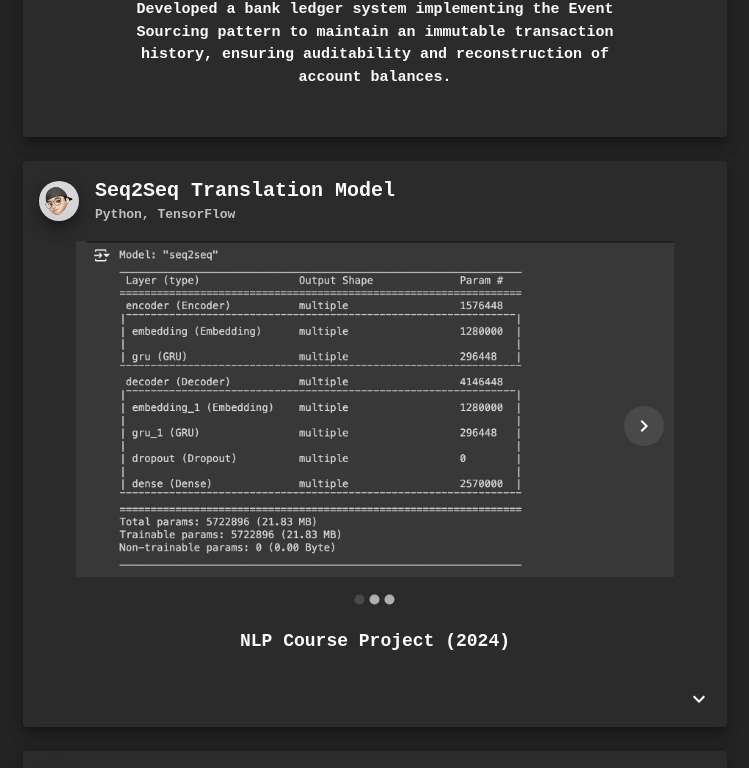
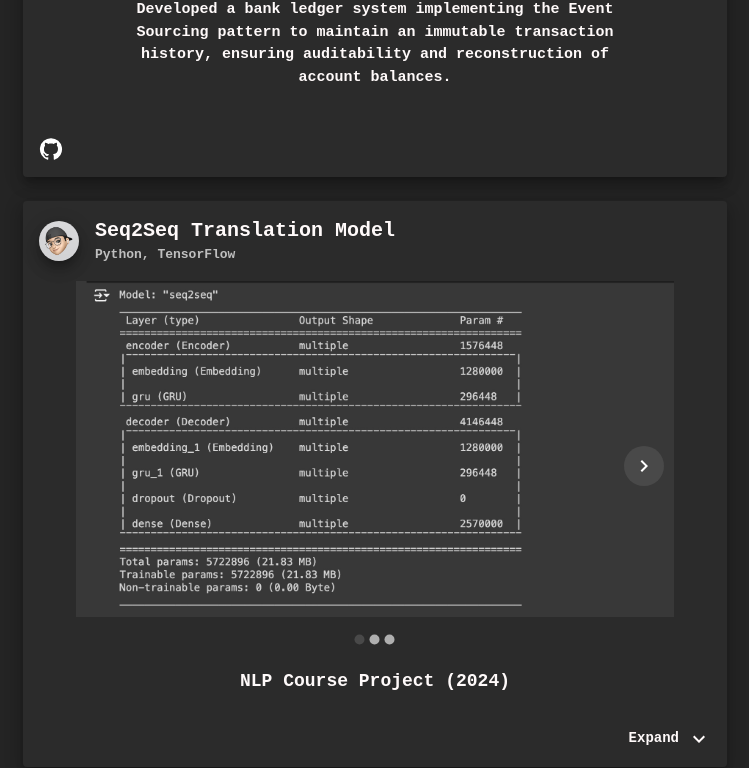
Before and after one commit to Jason-Wuuuu/Jason, a React (Vite) app: page /projects in a window 1280 px wide. Shown: the part 979-1747 px from the top of the page, without its empty margins (265-1014 px from the left). Built offline with nearby package versions, Linux system fonts and the light colour scheme.

Commit message:
project update

```diff
--- a/src/components/ProjectCard.jsx
+++ b/src/components/ProjectCard.jsx
@@ -15,6 +15,7 @@ import {
   Tooltip,
   Box,
   Divider,
+  Link,
 } from "@mui/material";
 
 import Carousel from "react-material-ui-carousel";
@@ -25,16 +26,39 @@ import {
   ExpandMore as ExpandMoreIcon,
 } from "@mui/icons-material";
 
-const ExpandMore = styled(({ expand, ...other }) => <IconButton {...other} />)(
-  ({ theme, expand }) => ({
-    transform: !expand ? "rotate(0deg)" : "rotate(180deg)",
-    marginLeft: "auto",
-    transition: theme.transitions.create("transform", {
-      duration: theme.transitions.duration.shortest,
+const ExpandMore = styled(({ expand, onClick, ...other }) => {
+  return (
+    <Link
+      component="button"
+      onClick={onClick}
+      underline="hover"
+      sx={{
+        display: "flex",
+        alignItems: "center",
+        ml: "auto",
+        color: "inherit",
+        "&:hover": {
+          cursor: "pointer",
+        },
+      }}
+      {...other}
+    >
+      <Typography variant="body2" fontWeight="bold">
+        {expand ? "Collapse" : "Expand"}
+      </Typography>
+      <ExpandMoreIcon
+        sx={{
+          m: 1,
+          transform: expand ? "rotate(180deg)" : "rotate(0deg)",
+          transition: (theme) =>
+            theme.transitions.create("transform", {
+              duration: theme.transitions.duration.short,
             }),
-  })
+        }}
+      />
+    </Link>
   );
-
+})(() => ({}));
 const ProjectDescription = React.memo(({ description }) => (
   <Typography
     align="center"
@@ -182,7 +206,6 @@ const ProjectCard = React.memo(({ project }) => {
           )}
 
           {project.screenshots.length > 0 && (
-            <Tooltip title={expanded ? "Collapse" : "Expand"} placement="top">
             <ExpandMore
               expand={expanded}
               onClick={handleExpandClick}
@@ -190,7 +213,6 @@ const ProjectCard = React.memo(({ project }) => {
             >
               <ExpandMoreIcon />
             </ExpandMore>
-            </Tooltip>
           )}
         </CardActions>
       </Card>
--- a/src/projectsData.js
+++ b/src/projectsData.js
@@ -19,7 +19,7 @@ export const projects = [
     description:
       "Developed a bank ledger system implementing the Event Sourcing pattern to maintain an immutable transaction history, ensuring auditability and reconstruction of account balances.",
     tech_stack: "Java, Spring Boot",
-    githubUrl: "",
+    githubUrl: "https://github.com/Jason-Wuuuu/Bank-Ledger-System",
     demoUrl: "",
     screenshots: [],
   },
```
Lines whose indentation alone changed are shown as unchanged.
